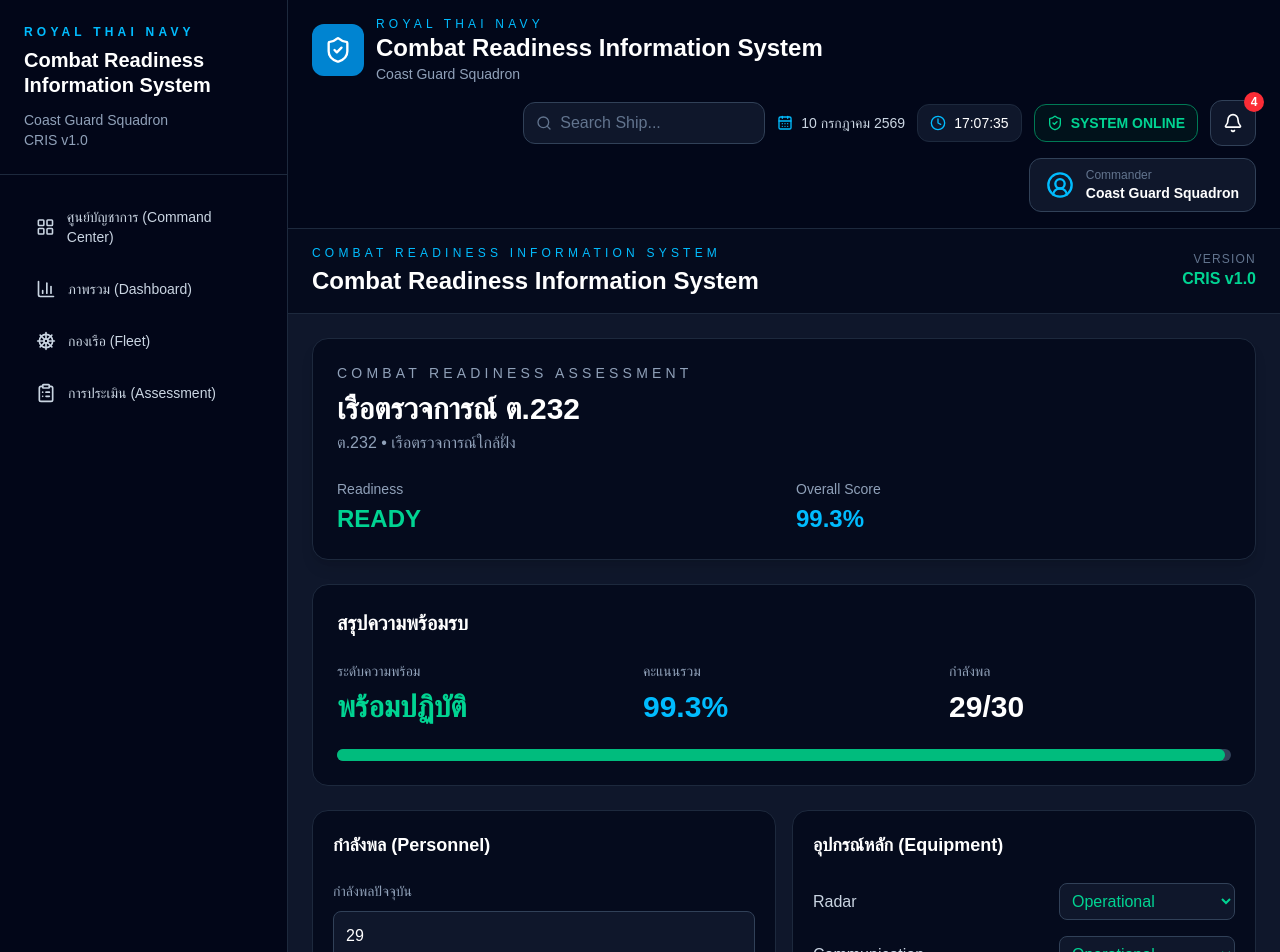
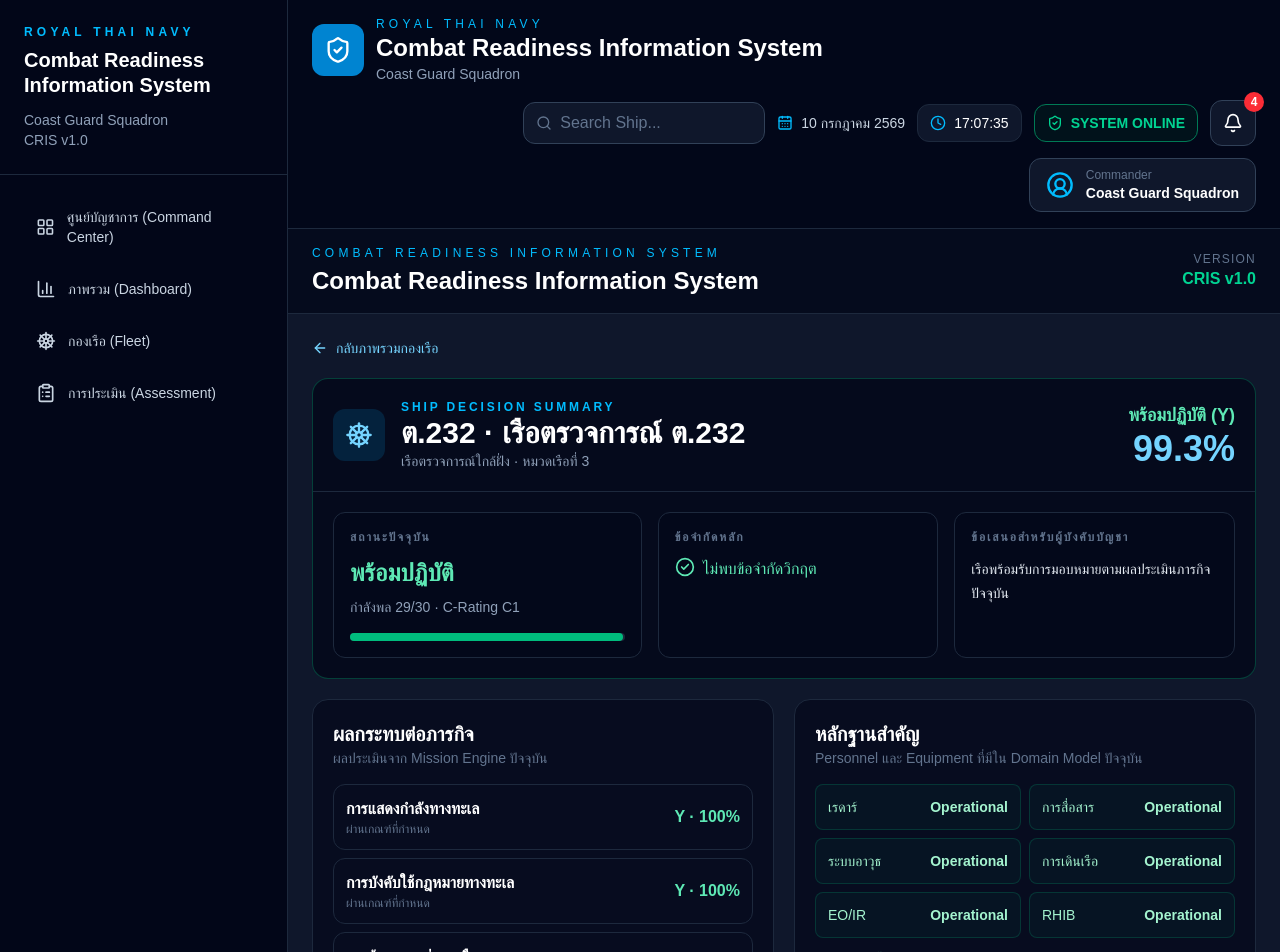
Before and after one commit to peerawatsuwa-tech/cris-gyf, a React (Vite) app: page /ship/T232 in a window 1280 px wide. Shown: the top 952 px of the page. Built offline with nearby package versions, Linux system fonts and the light colour scheme; a web font is replaced by a local one.

Commit message:
feat(fleet): add ship decision detail workflow

```diff
--- a/src/components/fleet/FleetShipDetailModal.tsx
+++ b/src/components/fleet/FleetShipDetailModal.tsx
@@ -30,6 +30,13 @@
   Y: "text-emerald-300",
   Q: "text-amber-300",
   N: "text-rose-300",
+};
+
+const alertLabels: Record<string, string> = {
+  "Crew below 90%": "กำลังพลต่ำกว่าร้อยละ 90",
+  "Radar unavailable": "เรดาร์ไม่พร้อมใช้งาน",
+  "Weapon unavailable": "ระบบอาวุธไม่พร้อมใช้งาน",
+  "RHIB unavailable": "RHIB ไม่พร้อมใช้งาน",
 };
 
 export default function FleetShipDetailModal({ ship, onClose }: Props) {
@@ -83,7 +90,7 @@
                   {alerts.map((alert) => (
                     <div key={alert.message} className="flex gap-2 rounded-lg bg-rose-500/8 p-3 text-sm text-rose-200">
                       <AlertTriangle className="mt-0.5 h-4 w-4 shrink-0" />
-                      {alert.message}
+                      {alertLabels[alert.message] ?? alert.message}
                     </div>
                   ))}
                 </div>
--- a/src/pages/Fleet/FleetPage.tsx
+++ b/src/pages/Fleet/FleetPage.tsx
@@ -12,6 +12,13 @@
 import { calculateReadiness } from "@/engine/calculateReadiness";
 import { calculateAlerts } from "@/engine/alertEngine";
 import type { Ship } from "@/types/ship";
+
+const alertLabels: Record<string, string> = {
+  "Crew below 90%": "กำลังพลต่ำกว่าร้อยละ 90",
+  "Radar unavailable": "เรดาร์ไม่พร้อมใช้งาน",
+  "Weapon unavailable": "ระบบอาวุธไม่พร้อมใช้งาน",
+  "RHIB unavailable": "RHIB ไม่พร้อมใช้งาน",
+};
 
 export default function FleetPage() {
 
@@ -162,7 +169,9 @@
 function FleetStatusCard({ ship, onSelect }: { ship: Ship; onSelect: () => void }) {
   const readiness = calculateReadiness(ship);
   const alerts = calculateAlerts(ship);
-  const primaryAlert = alerts[0]?.message ?? "No critical limitation";
+  const primaryAlert = alerts[0]
+    ? alertLabels[alerts[0].message] ?? alerts[0].message
+    : "ไม่พบข้อจำกัดสำคัญ";
   const styles = {
     Y: { dot: "bg-emerald-400", text: "text-emerald-300", label: "พร้อม" },
     Q: { dot: "bg-amber-400", text: "text-amber-300", label: "มีข้อจำกัด" },
--- a/src/pages/Ship/ShipDetailPage.tsx
+++ b/src/pages/Ship/ShipDetailPage.tsx
@@ -1,165 +1,90 @@
+import { Link, useParams } from "react-router-dom";
+import { AlertTriangle, ArrowLeft, CheckCircle2, ChevronDown, ShipWheel } from "lucide-react";
+
 import { MainLayout } from "@/components/layout/MainLayout";
-import { useParams } from "react-router-dom";
+import EquipmentCard from "@/components/ship/EquipmentCard";
+import PersonnelCard from "@/components/ship/PersonnelCard";
+import { useFleet } from "@/context/FleetContext";
+import { calculateAlerts } from "@/engine/alertEngine";
+import { calculateReadiness } from "@/engine/calculateReadiness";
+import { calculateMission } from "@/engine/MissionEngine";
+import type { Ship } from "@/types/ship";
 
-import { useFleet } from "@/context/FleetContext";
+const equipmentLabels = {
+  radar: "เรดาร์",
+  communication: "การสื่อสาร",
+  weapon: "ระบบอาวุธ",
+  navigation: "การเดินเรือ",
+  eoir: "EO/IR",
+  rhib: "RHIB",
+} satisfies Record<keyof Ship["equipment"], string>;
 
-import ShipHeader from "@/components/ship/ShipHeader";
-import PersonnelCard from "@/components/ship/PersonnelCard";
-import EquipmentCard from "@/components/ship/EquipmentCard";
-import MissionCard from "@/components/ship/MissionCard";
-import RecommendationCard from "@/components/ship/RecommendationCard";
+const alertLabels: Record<string, string> = {
+  "Crew below 90%": "กำลังพลต่ำกว่าร้อยละ 90",
+  "Radar unavailable": "เรดาร์ไม่พร้อมใช้งาน",
+  "Weapon unavailable": "ระบบอาวุธไม่พร้อมใช้งาน",
+  "RHIB unavailable": "RHIB ไม่พร้อมใช้งาน",
+};
 
-import { calculateReadiness } from "@/engine/calculateReadiness";
+const readinessStyle = {
+  Y: { label: "พร้อมปฏิบัติ", text: "text-emerald-300", border: "border-emerald-500/30", bg: "bg-emerald-500" },
+  Q: { label: "มีข้อจำกัด", text: "text-amber-300", border: "border-amber-500/30", bg: "bg-amber-500" },
+  N: { label: "ไม่พร้อม", text: "text-rose-300", border: "border-rose-500/30", bg: "bg-rose-500" },
+};
 
 export default function ShipDetailPage() {
-
   const { id } = useParams();
-
   const { fleet } = useFleet();
-
-  const ship = fleet.find((s) => s.id === id);
+  const ship = fleet.find((item) => item.id === id);
 
   if (!ship) {
-
-    return (
-
-      <MainLayout>
-
-        <div className="rounded-xl border border-red-800 bg-red-950/20 p-10 text-center">
-
-          <h1 className="text-2xl font-bold text-red-400">
-            ไม่พบข้อมูลเรือ
-          </h1>
-
-        </div>
-
-      </MainLayout>
-
-    );
-
+    return <MainLayout><div className="rounded-xl border border-rose-800 bg-rose-950/20 p-10 text-center"><h1 className="text-2xl font-bold text-rose-400">ไม่พบข้อมูลเรือ</h1><Link to="/fleet" className="mt-4 inline-block text-sky-300">กลับหน้ากองเรือ</Link></div></MainLayout>;
   }
 
   const readiness = calculateReadiness(ship);
-
-  const status = {
-    Y: {
-      text: "พร้อมปฏิบัติ",
-      color: "text-emerald-400",
-      bg: "bg-emerald-500",
-    },
-    Q: {
-      text: "พร้อมบางส่วน",
-      color: "text-yellow-400",
-      bg: "bg-yellow-500",
-    },
-    N: {
-      text: "ไม่พร้อม",
-      color: "text-red-400",
-      bg: "bg-red-500",
-    },
-  }[readiness.readiness];
+  const missions = calculateMission(ship);
+  const alerts = calculateAlerts(ship);
+  const style = readinessStyle[readiness.readiness];
+  const limitations = Object.entries(ship.equipment).filter(([, value]) => value !== "Operational");
+  const recommendation = alerts.length
+    ? `เร่งแก้ไข ${alerts.map((alert) => alertLabels[alert.message] ?? alert.message).join(" และ ")} ก่อนมอบหมายภารกิจที่ได้รับผลกระทบ`
+    : "เรือพร้อมรับการมอบหมายตามผลประเมินภารกิจปัจจุบัน";
 
   return (
+    <MainLayout>
+      <div className="space-y-5">
+        <Link to="/fleet" className="inline-flex items-center gap-2 text-sm text-sky-300 hover:text-sky-200"><ArrowLeft className="h-4 w-4" />กลับภาพรวมกองเรือ</Link>
 
-    <MainLayout>
-
-      <div className="space-y-6">
-
-        <ShipHeader ship={ship} />
-
-        {/* Executive Summary */}
-
-        <div className="rounded-2xl border border-slate-800 bg-slate-950/70 p-6">
-
-          <h2 className="text-xl font-bold text-white">
-
-            สรุปความพร้อมรบ
-
-          </h2>
-
-          <div className="mt-6 grid gap-6 md:grid-cols-3">
-
-            <div>
-
-              <p className="text-sm text-slate-400">
-
-                ระดับความพร้อม
-
-              </p>
-
-              <p className={`mt-2 text-3xl font-bold ${status.color}`}>
-
-                {status.text}
-
-              </p>
-
-            </div>
-
-            <div>
-
-              <p className="text-sm text-slate-400">
-
-                คะแนนรวม
-
-              </p>
-
-              <p className="mt-2 text-3xl font-bold text-sky-400">
-
-                {readiness.score.toFixed(1)}%
-
-              </p>
-
-            </div>
-
-            <div>
-
-              <p className="text-sm text-slate-400">
-
-                กำลังพล
-
-              </p>
-
-              <p className="mt-2 text-3xl font-bold text-white">
-
-                {ship.crew}/{ship.authorizedCrew}
-
-              </p>
-
-            </div>
-
+        <section className={`overflow-hidden rounded-2xl border ${style.border} bg-slate-950/70`}>
+          <div className="flex flex-col justify-between gap-4 border-b border-slate-800 p-5 lg:flex-row lg:items-center">
+            <div className="flex items-center gap-4"><div className="rounded-xl bg-sky-500/15 p-3 text-sky-300"><ShipWheel className="h-7 w-7" /></div><div><p className="text-xs font-bold uppercase tracking-[0.24em] text-sky-400">Ship Decision Summary</p><h1 className="text-3xl font-bold text-white">{ship.hullNumber} · {ship.shipName}</h1><p className="text-sm text-slate-400">{ship.shipClass} · {ship.squadron}</p></div></div>
+            <div className="text-left lg:text-right"><p className={`text-lg font-bold ${style.text}`}>{style.label} ({readiness.readiness})</p><p className="text-4xl font-bold text-sky-300">{readiness.score}%</p></div>
           </div>
 
-          <div className="mt-6 h-3 rounded-full bg-slate-700">
+          <div className="grid gap-4 p-5 lg:grid-cols-[1.1fr_1fr_1fr]">
+            <DecisionBlock label="สถานะปัจจุบัน"><p className={`text-2xl font-bold ${style.text}`}>{style.label}</p><p className="mt-2 text-sm text-slate-400">กำลังพล {ship.crew}/{ship.authorizedCrew} · C-Rating {ship.cRating}</p><div className="mt-4 h-2 rounded-full bg-slate-800"><div className={`h-2 rounded-full ${style.bg}`} style={{ width: `${readiness.score}%` }} /></div></DecisionBlock>
+            <DecisionBlock label="ข้อจำกัดหลัก">{alerts.length ? <ul className="space-y-2">{alerts.map((alert) => <li key={alert.message} className="flex gap-2 text-sm text-rose-200"><AlertTriangle className="mt-0.5 h-4 w-4 shrink-0" />{alertLabels[alert.message] ?? alert.message}</li>)}</ul> : <p className="flex gap-2 text-emerald-300"><CheckCircle2 className="h-5 w-5" />ไม่พบข้อจำกัดวิกฤต</p>}</DecisionBlock>
+            <DecisionBlock label="ข้อเสนอสำหรับผู้บังคับบัญชา"><p className="text-sm leading-6 text-slate-200">{recommendation}</p></DecisionBlock>
+          </div>
+        </section>
 
-            <div
-              className={`h-3 rounded-full ${status.bg}`}
-              style={{
-                width: `${readiness.score}%`,
-              }}
-            />
+        <div className="grid gap-5 xl:grid-cols-2">
+          <section className="rounded-2xl border border-slate-800 bg-slate-950/60 p-5"><h2 className="text-xl font-bold text-white">ผลกระทบต่อภารกิจ</h2><p className="text-sm text-slate-500">ผลประเมินจาก Mission Engine ปัจจุบัน</p><div className="mt-4 space-y-2">{missions.map((mission) => { const missionStyle = readinessStyle[mission.readiness]; return <div key={mission.mission} className="flex items-center justify-between rounded-xl border border-slate-800 p-3"><div><p className="font-semibold text-white">{mission.mission}</p><p className="text-xs text-slate-500">{mission.reasons[0] ?? "ผ่านเกณฑ์ที่กำหนด"}</p></div><p className={`font-bold ${missionStyle.text}`}>{mission.readiness} · {mission.score}%</p></div>; })}</div></section>
 
-          </div>
-
+          <section className="rounded-2xl border border-slate-800 bg-slate-950/60 p-5"><h2 className="text-xl font-bold text-white">หลักฐานสำคัญ</h2><p className="text-sm text-slate-500">Personnel และ Equipment ที่มีใน Domain Model ปัจจุบัน</p><div className="mt-4 grid gap-2 sm:grid-cols-2">{(Object.entries(ship.equipment) as [keyof Ship["equipment"], Ship["equipment"][keyof Ship["equipment"]]][]).map(([key, value]) => <div key={key} className={`flex justify-between rounded-lg border p-3 text-sm ${value === "Operational" ? "border-emerald-500/20 bg-emerald-500/5 text-emerald-200" : value === "Limited" ? "border-amber-500/20 bg-amber-500/5 text-amber-200" : "border-rose-500/20 bg-rose-500/5 text-rose-200"}`}><span>{equipmentLabels[key]}</span><strong>{value}</strong></div>)}</div>{limitations.length === 0 && <p className="mt-3 text-sm text-emerald-300">ระบบสำคัญทั้งหมดพร้อมใช้งาน</p>}</section>
         </div>
 
-        {/* Detail */}
+        <details className="group rounded-2xl border border-slate-800 bg-slate-950/60">
+          <summary className="flex cursor-pointer list-none items-center justify-between p-5"><div><p className="text-xs font-bold uppercase tracking-[0.2em] text-sky-400">Supporting Data</p><h2 className="text-xl font-bold text-white">ปรับปรุงข้อมูลต้นทาง</h2><p className="text-sm text-slate-500">เปิดเมื่อจำเป็นต้องแก้ไขกำลังพลหรือสถานะอุปกรณ์</p></div><ChevronDown className="h-5 w-5 text-sky-400 transition group-open:rotate-180" /></summary>
+          <div className="grid gap-4 border-t border-slate-800 p-5 lg:grid-cols-2"><PersonnelCard ship={ship} /><EquipmentCard ship={ship} /></div>
+        </details>
 
-        <div className="grid gap-4 lg:grid-cols-2">
+        <section className="rounded-xl border border-amber-500/20 bg-amber-500/5 p-4 text-sm text-amber-100"><strong>ขอบเขตข้อมูล:</strong> Training, Logistics และ Maintenance ยังไม่อยู่ใน Ship Domain Model จึงไม่สร้างข้อมูลจำลองใน Prototype นี้</section>
+      </div>
+    </MainLayout>
+  );
+}
 
-          <PersonnelCard ship={ship} />
-
-          <EquipmentCard ship={ship} />
-
-          <MissionCard ship={ship} />
-
-          <RecommendationCard ship={ship} />
-
-        </div>
-
-      </div>
-
-    </MainLayout>
-
-  );
-
+function DecisionBlock({ label, children }: { label: string; children: React.ReactNode }) {
+  return <div className="rounded-xl border border-slate-800 bg-slate-950/50 p-4"><p className="mb-3 text-xs font-bold uppercase tracking-[0.16em] text-slate-500">{label}</p>{children}</div>;
 }
```
Also changed, not shown: README_WR007_SHIP_DETAIL_FIX_01.txt (added), README_WR007_SHIP_DETAIL_PROTOTYPE.txt (added).
